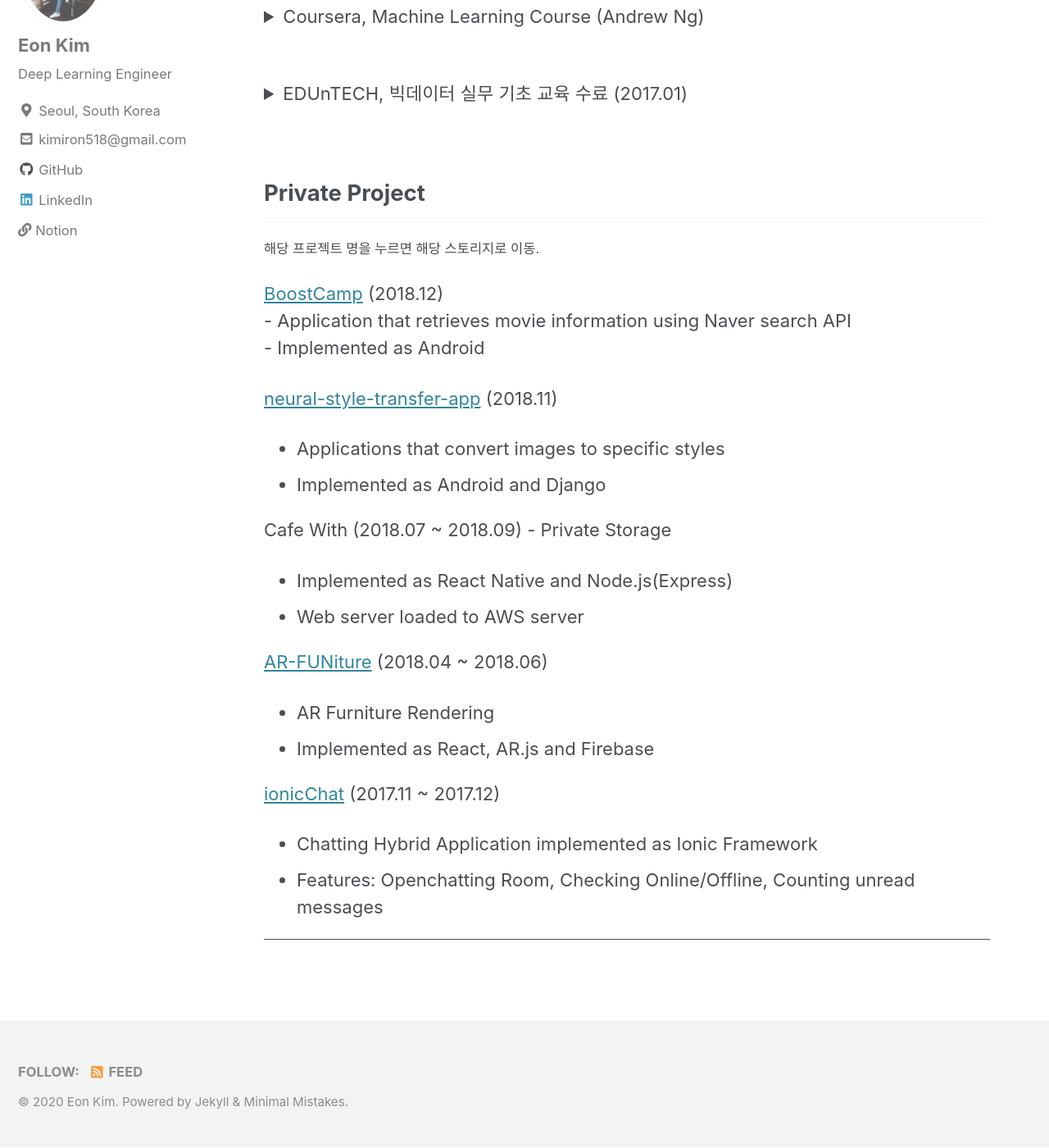
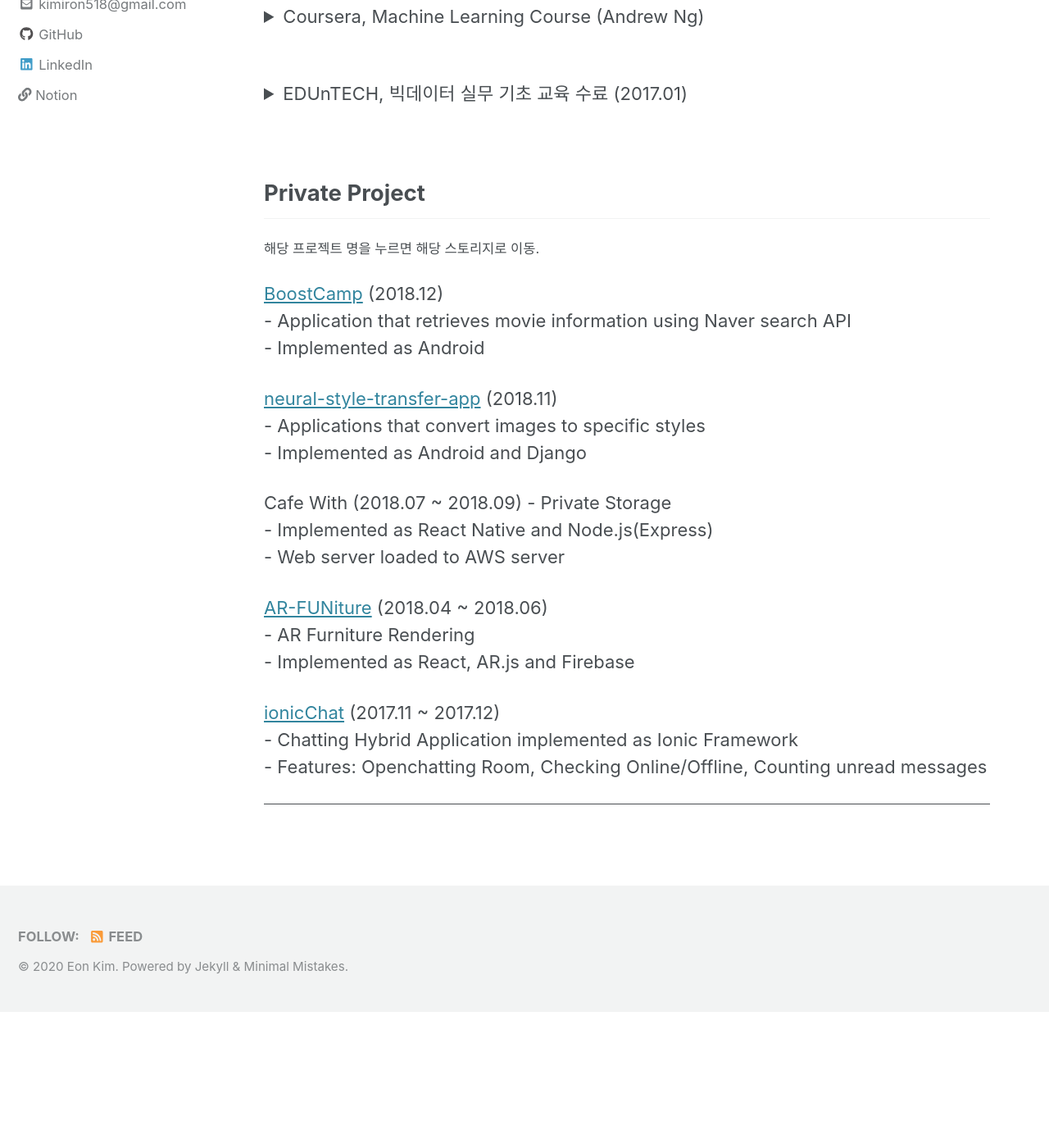
Before and after one commit to thisisiron/thisisiron.github.io, a Jekyll site: the page built from index.md, in a window 1280 px wide and 1400 px high, scrolled down 2600 px. Shown: the whole window at 82% size. Built offline with Jekyll 4.4.1, drawn with Linux system fonts in a browser that asks for light colours; cached includes are drawn as plain includes; nearby versions of some CDN libraries; after the commit the page ends 3835 px from its top, so only the background shows below that; some of the changed lines change nothing that is shown.

Commit message:
fix typo

```diff
--- a/index.md
+++ b/index.md
@@ -100,17 +100,17 @@
 \- Implemented as Android<br>
 
 [neural-style-transfer-app](https://github.com/thisisiron/neural-style-transfer-app) (2018.11)<br>
-- Applications that convert images to specific styles<br>
-- Implemented as Android and Django<br>
+\- Applications that convert images to specific styles<br>
+\- Implemented as Android and Django<br>
 
 Cafe With (2018.07 ~ 2018.09) - Private Storage<br>
-- Implemented as React Native and Node.js(Express)<br>
-- Web server loaded to AWS server <br>
+\- Implemented as React Native and Node.js(Express)<br>
+\- Web server loaded to AWS server <br>
 
 [AR-FUNiture](https://github.com/hyuk22/AR-FUNiture) (2018.04 ~ 2018.06)<br>
-- AR Furniture Rendering<br>
-- Implemented as React, AR.js and Firebase<br>
+\- AR Furniture Rendering<br>
+\- Implemented as React, AR.js and Firebase<br>
 
 [ionicChat](https://github.com/thisisiron/ionicChat) (2017.11 ~ 2017.12)<br>
-- Chatting Hybrid Application implemented as Ionic Framework<br>
-- Features: Openchatting Room, Checking Online/Offline, Counting unread messages<br>
+\- Chatting Hybrid Application implemented as Ionic Framework<br>
+\- Features: Openchatting Room, Checking Online/Offline, Counting unread messages<br>
```
